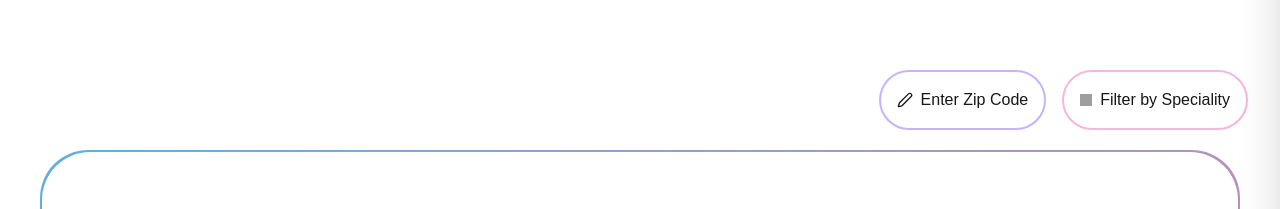
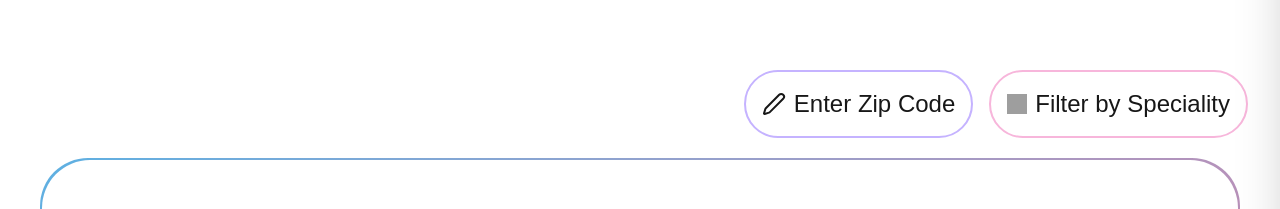
Before and after one commit to aqib-ui/peptideMd, a Next.js app: page /Location in a window 1280 px wide. Shown: the part 440-649 px from the top of the page. Built offline with nearby package versions, Linux system fonts and the light colour scheme; grey boxes are pictures that could not be loaded; a web font is replaced by a local one.

Commit message:
location page almost responsive

```diff
--- a/src/app/Location/page.tsx
+++ b/src/app/Location/page.tsx
@@ -1,4 +1,7 @@
+"use client";
 import React from "react";
+import { useState } from "react";
+
 import Image from "next/image";
 // import { CiFilter } from "react-icons/ci";
 import { LuPen } from "react-icons/lu";
@@ -6,6 +9,12 @@ import { TiLocationArrow } from "react-icons/ti";
 import { GoPlusCircle } from "react-icons/go";
 
 const Location = () => {
+
+    const [isFilterClicked, setIsFilterClicked] = useState(false);
+    const [isCompareClicked, setIsCompareClicked] = useState(false);
+
+
+
   return (
     <>
       {/* heading */}
@@ -31,30 +40,41 @@ const Location = () => {
 
       {/* button */}
       <div
-        // className="container flex justify-end  gap-4 px-4 sm:px-6 md:px-8 "
         className="container flex flex-col sm:flex-row justify-end gap-4 px-4 sm:px-8"
         style={{ fontFamily: "Afacad, sans-serif" }}
       >
         <button
-          className="w-auto self-end  flex items-center gap-2 border-2 border-[#C5B3FF] font-medium
-        py-4 px-4 rounded-full hover:bg-[#C5B3FF] transition duration-300 ease-in-out"
+                onClick={() => setIsCompareClicked(!isCompareClicked)}
+
+          className={`w-auto self-end  flex items-center gap-2 border-2 border-[#C5B3FF] text-base sm:text-lg md:text-xl lg:text-2xl font-medium
+        py-4 px-4 rounded-full hover:bg-[#C5B3FF] transition duration-300 ease-in-out ${ isCompareClicked ? "bg-[#C5B3FF]" : "hover:bg-[#C5B3FF]"
+        }`}
         >
           <LuPen /> Enter Zip Code
         </button>
 
         <button
-          className=" w-auto self-end  flex items-center border-2 font-medium
-         border-[#F7B6DB]  py-4 px-4 rounded-full hover:bg-[#F7B6DB]
-          transition duration-300 ease-in-out"
+        onClick={() => setIsFilterClicked(!isFilterClicked)}
+          className={` w-auto self-end  flex items-center border-2 text-base sm:text-lg md:text-xl lg:text-2xl font-medium
+         border-[#F7B6DB]   py-4 px-4 rounded-full hover:bg-[#F7B6DB]
+          transition duration-300 ease-in-out
+          ${ isFilterClicked ? "bg-[#F7B6DB]" : "hover:bg-[#F7B6DB]"
+                  }`}
         >
-          <Image
+          {/* <Image
             src="/filterIcon.png"
             alt="Compare"
             width={26}
             height={26}
-            className="w-3 mr-2 h-3 "
+            className="w-3 mr-2 h-3  "
+          /> */}
+          <Image
+            src="/filterIcon.png"
+            alt="Compare"
+            width={24}
+            height={24}
+            className="w-5 mr-2 h-5 dark:filter dark:invert"
           />
-          {/* <CiFilter className="text-xl" /> */}
           Filter by Speciality
         </button>
       </div>
@@ -67,15 +87,15 @@ const Location = () => {
           style={{ fontFamily: "Afacad, sans-serif" }}
         >
           <div
-            className="bg-white min-h-[120vh] rounded-[3rem] p-6 sm:p-10
+            className="bg-white bg-app min-h-[120vh] rounded-[3rem] p-6 sm:p-10
                   flex flex-col items-end justify-center gap-5"
           >
             {/* * <!-- plus Button --> */}
-            <div className="flex justify-center items-center w-8 h-8 sm:w-10 sm:h-10 md:w-12 md:h-12 rounded-full  shadow-lg">
-              <span className="text-2xl sm:text-3xl md:text-4xl ">+</span>
+            <div className="flex justify-center items-center w-8 h-8 sm:w-10 sm:h-10 md:w-12 md:h-12 rounded-full dark:border dark:border-white shadow-lg">
+              <span className="text-2xl sm:text-3xl md:text-4xl  ">+</span>
             </div>
             {/* <!-- Minus Button --> */}
-            <div className="flex justify-center items-center w-8 h-8 sm:w-10 sm:h-10 md:w-12 md:h-12 rounded-full  shadow-lg">
+            <div className="flex justify-center items-center w-8 h-8 sm:w-10 sm:h-10 md:w-12 md:h-12 rounded-full dark:border dark:border-white shadow-lg">
               <span className="text-2xl sm:text-3xl md:text-4xl ">−</span>
             </div>
 
@@ -86,17 +106,11 @@ const Location = () => {
           </div>
         </div>
       </div>
-
-
-
-
     </>
   );
 };
 
 export default Location;
-
-
 
 // new code
 // "use client"
@@ -108,8 +122,6 @@ export default Location;
 // import { TiLocationArrow } from "react-icons/ti";
 // import { GoPlusCircle } from "react-icons/go";
 
-
-
 // import { MapContainer, TileLayer, Marker, Popup } from "react-leaflet";
 // import "leaflet/dist/leaflet.css";
 // import L from "leaflet";
@@ -118,9 +130,6 @@ export default Location;
 // L.Icon.Default.prototype.options.iconRetinaUrl = "https://unpkg.com/leaflet@1.9.3/dist/images/marker-icon-2x.png";
 // L.Icon.Default.prototype.options.iconUrl = "https://unpkg.com/leaflet@1.9.3/dist/images/marker-icon.png";
 // L.Icon.Default.prototype.options.shadowUrl = "https://unpkg.com/leaflet@1.9.3/dist/images/marker-shadow.png";
-
-
-
 
 // const Location = () => {
 //   return (
@@ -203,7 +212,6 @@ export default Location;
 //         </div>
 //       </div> */}
 
-
 // <div className="bg-white min-h-[120vh] rounded-[3rem] p-6 sm:p-10 relative">
 //   {/* Map */}
 //   <MapContainer
@@ -261,10 +269,6 @@ export default Location;
 //   </div>
 // </div>
 
-
-
-
-
 //     </>
 //   );
 // };
```
Also changed, not shown: src/app/PeptideDatabase/page.tsx (+5 -4 lines).
